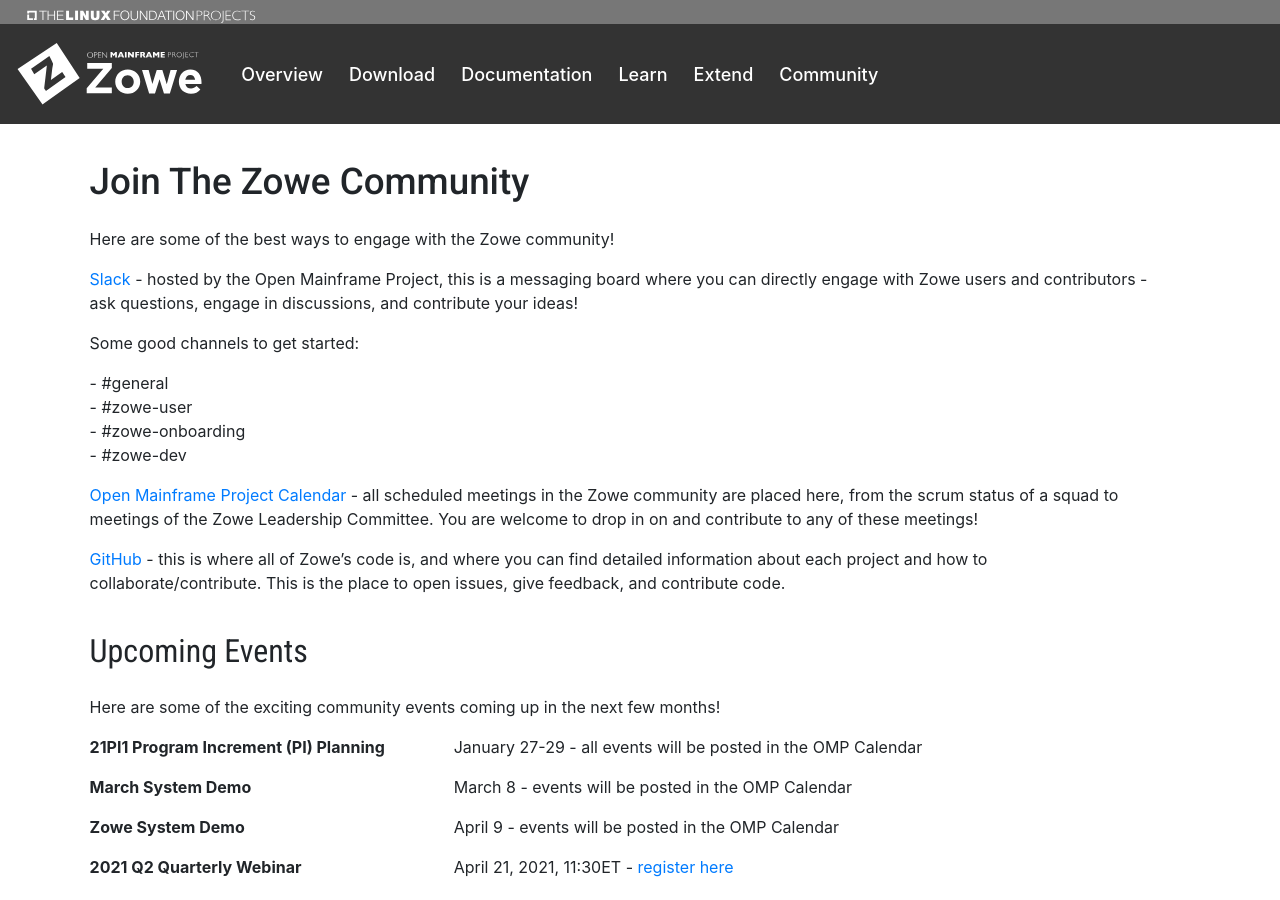
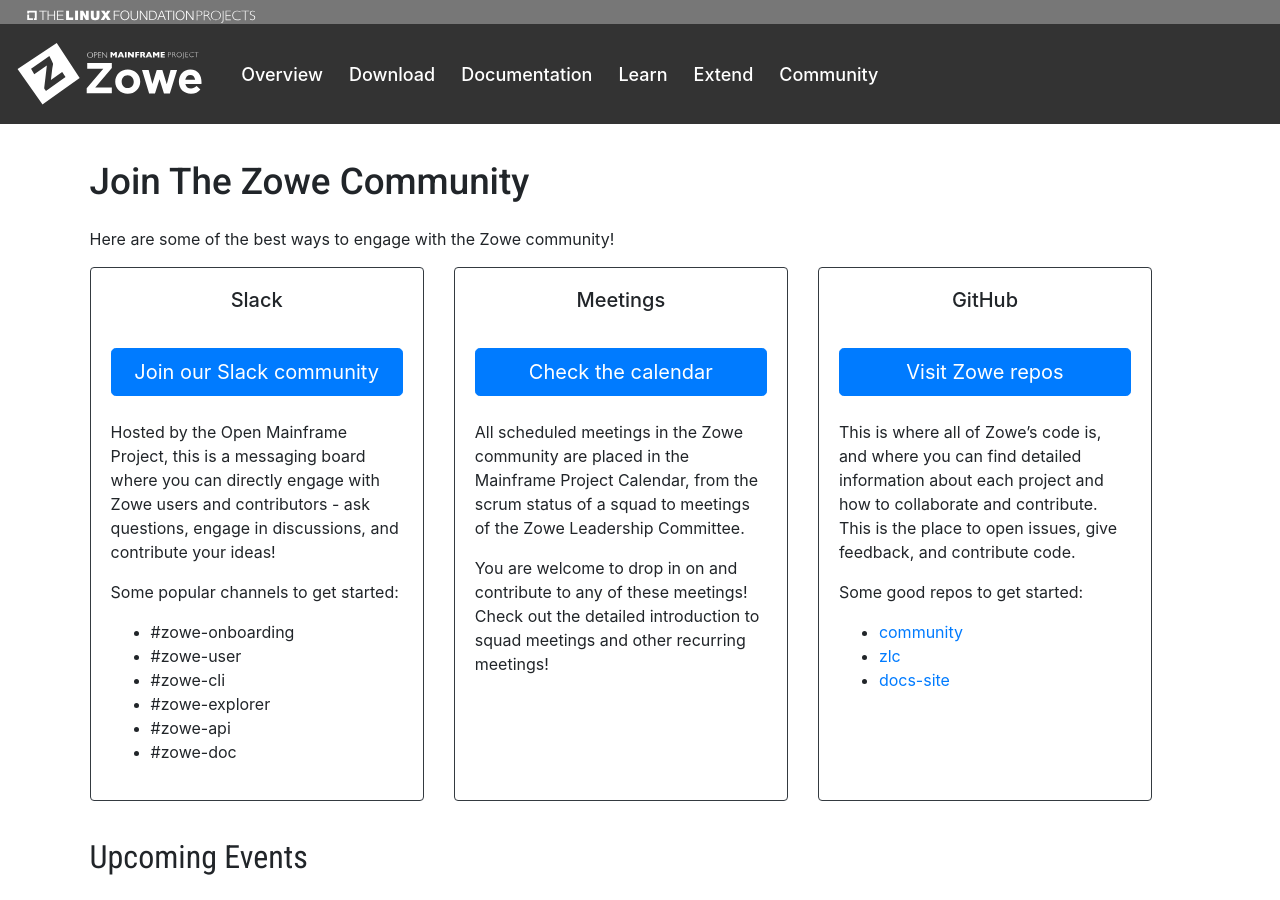
Before and after one commit to zowe/zowe.github.io, a Jekyll site: the page built from contribute.md, in a window 1280 px wide and 900 px high. Built offline with Jekyll 4.4.1, drawn with Linux system fonts in a browser that asks for light colours; our own code applies the rules of GitHub Pages for plain Markdown files.

Commit message:
Contribute design updates
Signed-off-by: nannanli <nannanli@cn.ibm.com>

```diff
--- a/_config.yml
+++ b/_config.yml
@@ -63,6 +63,9 @@
 conformance_step1_url: https://www.openmainframeproject.org/projects/zowe/conformance/terms-and-conditions
 conformance_step2_url: https://www.openmainframeproject.org/projects/zowe/conformance/test-evaluation-guide
 conformance_step3_url: https://www.openmainframeproject.org/projects/zowe/conformance/participation-form-esign
+zowe_community_repo_url: https://github.com/zowe/community
+zowe_zlc_repo_url: https://github.com/zowe/zlc
+zowe_docs_repo_url: https://github.com/zowe/docs-site
 
 #TODO add url for zowe_sdk_install_doc_url, zowe_node_sdk_download_url, and zowe_python_sdk_download_url
 
--- a/contribute.md
+++ b/contribute.md
@@ -8,19 +8,45 @@
   <h1 id="download" style="margin-bottom: 1.5rem">Join The Zowe Community</h1>
   <p>Here are some of the best ways to engage with the Zowe community!</p>
 
-  <p><a href="{{ site.slack_url }}">Slack</a> - hosted by the Open Mainframe Project, this is a messaging board where you can directly engage with Zowe users and contributors - ask questions, engage in discussions, and contribute your ideas!</p>
-
-  <div>
-    <p>Some good channels to get started:</p>
-    <p style="margin-bottom: 0">- #general</p>
-    <p style="margin-bottom: 0">- #zowe-user</p>
-    <p style="margin-bottom: 0">- #zowe-onboarding</p>
-    <p>- #zowe-dev</p>
+  <div class="card-deck">
+  <div class="card border-dark mb-3">
+    <div class="card-body">
+      <h5 class="card-title text-center">Slack</h5>
+      <a class="col-md-3" href="{{ site.slack_url }}"><button type="button" class="btn btn-primary btn-lg btn-block" style="white-space: break-spaces">Join our Slack community</button></a>
+      <p class="card-text">Hosted by the Open Mainframe Project, this is a messaging board where you can directly engage with Zowe users and contributors - ask questions, engage in discussions, and contribute your ideas!</p>
+      <p>Some popular channels to get started: <ul>
+      <li>#zowe-onboarding</li>
+      <li>#zowe-user</li>
+      <li>#zowe-cli</li>
+      <li>#zowe-explorer</li>
+      <li>#zowe-api</li>
+      <li>#zowe-doc</li>
+      </ul>
+      </p>
+    </div>
   </div>
-
-  <p><a href="{{ site.omp_calendar_url }}">Open Mainframe Project Calendar</a> - all scheduled meetings in the Zowe community are placed here, from the scrum status of a squad to meetings of the Zowe Leadership Committee. You are welcome to drop in on and contribute to any of these meetings!</p>
-
-  <p><a href="{{ site.github_repo_url }}">GitHub</a> - this is where all of Zowe’s code is, and where you can find detailed information about each project and how to collaborate/contribute. This is the place to open issues, give feedback, and contribute code.</p>
+  <div class="card border-dark mb-3">
+    <div class="card-body">
+      <h5 class="card-title text-center">Meetings</h5>
+      <a class="col-md-3" href="{{ site.omp_calendar_url }}"><button type="button" class="btn btn-primary btn-lg btn-block" style="white-space: break-spaces">Check the calendar</button></a>
+      <p class="card-text">All scheduled meetings in the Zowe community are placed in the Mainframe Project Calendar, from the scrum status of a squad to meetings of the Zowe Leadership Committee. </p>
+      <p>You are welcome to drop in on and contribute to any of these meetings! Check out the detailed introduction to squad meetings and other recurring meetings! </p>
+    </div>
+  </div>
+  <div class="card border-dark mb-3">
+    <div class="card-body">
+      <h5 class="card-title text-center">GitHub</h5>
+      <a class="col-md-3" href="{{ site.github_repo_url }}"><button type="button" class="btn btn-primary btn-lg btn-block" style="white-space: break-spaces">Visit Zowe repos</button></a>
+      <p class="card-text">This is where all of Zowe’s code is, and where you can find detailed information about each project and how to collaborate and contribute. This is the place to open issues, give feedback, and contribute code.</p>
+      <p>Some good repos to get started: <ul>
+      <li><a href="{{ site.zowe_community_repo_url }}">community</a></li>
+      <li><a href="{{ site.zowe_zlc_repo_url }}">zlc</a></li>
+      <li><a href="{{ site.zowe_docs_repo_url }}">docs-site</a></li>
+      </ul>
+      </p>
+    </div>
+  </div>
+</div>
 
   <div style="padding-top: 2%">
     <h2 style="margin-bottom: 1.5rem">Upcoming Events</h2>
```
